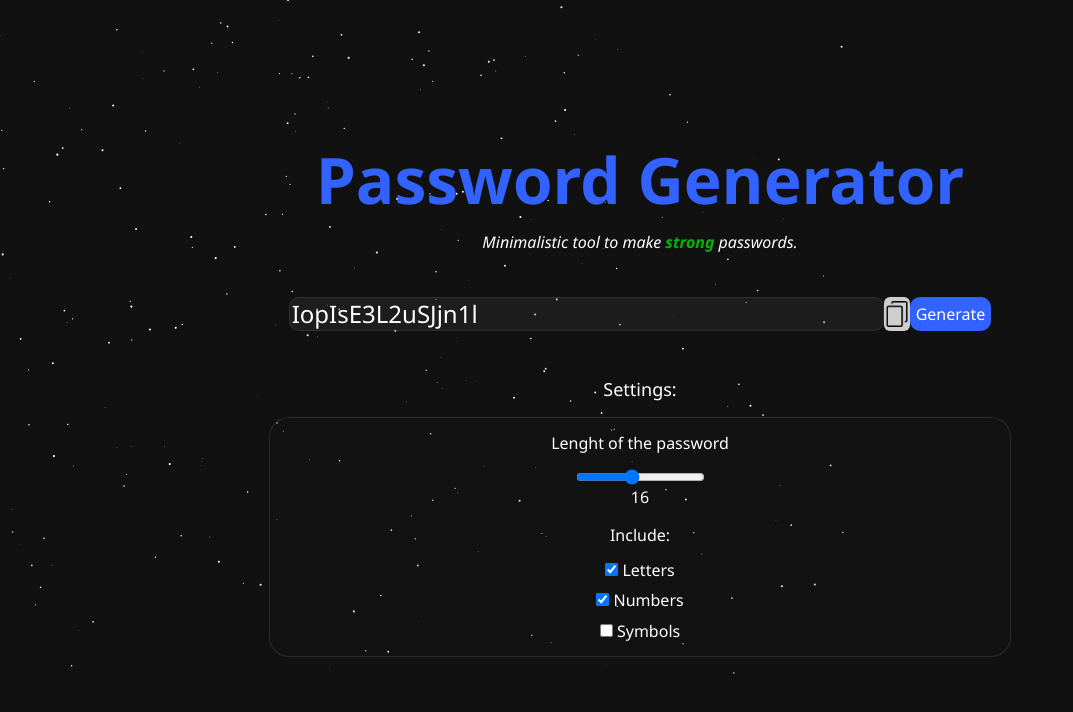
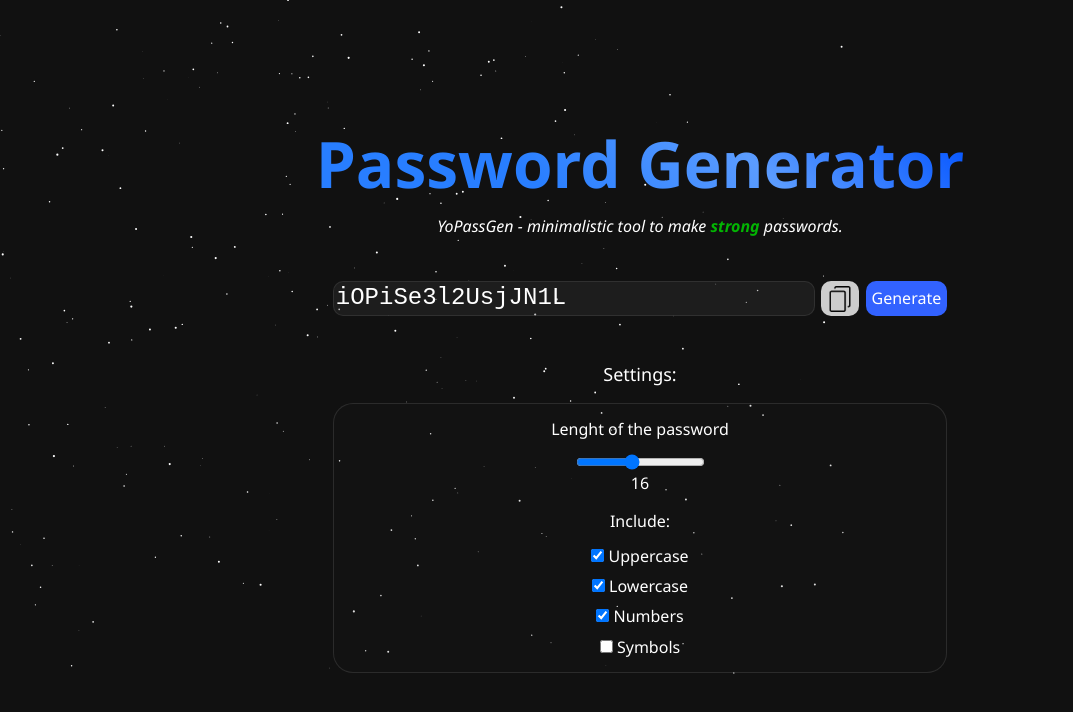
Before and after one commit to Niyaz228/YoPassGen, a plain HTML site: page index.html in a window 1280 px wide. Shown: the whole page, without its empty margins (0-1073 px from the left). Drawn offline with Linux system fonts and the light colour scheme.

Commit message:
Add files via upload

```diff
--- a/index.html
+++ b/index.html
@@ -7,7 +7,7 @@
     <meta name="viewport" content="width=device-width, initial-scale=1.0">
     <link rel="stylesheet" href="styles/normalize.css">
     <link rel="stylesheet" href="styles/style.css">
-    <title>YoPassGen</title>
+    <title>YoPassGen - Password Generator</title>
 </head>
 
 <body>
@@ -18,16 +18,19 @@
             <div class="genwindow">
 
                 <div class="info">
-                    <h1 class="label">
-                        Password Generator
-                    </h1>
+                    <a href="https://github.com/Niyaz228/YoPassGen" target="_blank">
+                        <h1 class="label gradient-text">
+                            Password Generator
+                        </h1>
+                    </a>
+
                     <p class="slogan">
-                        Minimalistic tool to make <strong style="color: rgb(3, 180, 3);">strong</strong> passwords.
+                        YoPassGen - minimalistic tool to make <strong style="color: rgb(3, 180, 3);">strong</strong> passwords.
                     </p>
                 </div>
 
                 <div class="generator">
-                    <textarea id="myTextarea" class="passw_area" cols="41" rows="1"></textarea>
+                    <textarea id="myTextarea" class="passw_area" cols="32" rows="1"></textarea>
 
                     <button class="copybtn" onclick="copy()">
                         <img class="copyicon" src="images/copy.png" alt="copy">
@@ -36,6 +39,10 @@
                     <button class="genbutton" onclick="pasteNewPassword()">
                         Generate
                     </button>
+                </div>
+
+                <div class="error" id="error">
+                    Error: check at least one box.
                 </div>
 
                 <p style="font-size: large; text-align: center; color: #fff;">Settings:</p>
@@ -54,7 +61,10 @@
                         <p style="text-align:center; margin-top: 2.5vh; color: #fff;">Include:</p>
 
                         <li class="set">
-                            <input id="letters" type="checkbox" checked> Letters
+                            <input id="upper" type="checkbox" checked> Uppercase
+                        </li>
+                        <li class="set">
+                            <input id="lower" type="checkbox" checked> Lowercase
                         </li>
                         <li class="set">
                              <input class="numbers" id="numbers" type="checkbox" checked> Numbers
--- a/scripts/gen.js
+++ b/scripts/gen.js
@@ -1,37 +1,43 @@
 "use strict";
 
 function generatePassword() {
-
         var length = document.getElementById("flying").value,
             charset = "",
             password = "";
 
-        if(document.getElementById("letters").checked)
-            charset += "abcdefghijklmnopqrstuvwxyzABCDEFGHIJKLMNOPQRSTUVWXYZ";
+        if(document.getElementById("upper").checked)
+            charset += "ABCDEFGHIJKLMNOPQRSTUVWXYZ";
+        if(document.getElementById("lower").checked)
+            charset += "abcdefghijklmnopqrstuvwxyz";
         if(document.getElementById("numbers").checked)
             charset += "0123456789";
         if(document.getElementById("symbols").checked)
             charset += "!@#$%^&*()-_=+[]{};:',.<>/?";
 
-        for (var i = 0, n = charset.length; i < length; ++i) {
+        for (var i = 0, n = charset.length; i < length; ++i)
             password += charset.charAt(Math.floor(Math.random() * n));
-        }
 
-        if(password == '')
-            password = "mahmood what the hell";
         return password;
 }
 
-function pasteNewPassword(){
-    document.getElementById('myTextarea').value = generatePassword();
+function pasteNewPassword() {
+    let result = generatePassword();
+
+    if(result != "") {
+        document.getElementById("error").style.display = "none";
+        document.getElementById('myTextarea').value = result;
+    }
+    else
+        document.getElementById("error").style.display = "block";
 }
 
 function copy() {
-  var copyText = document.getElementById("myTextarea");
+    var copyText = document.getElementById("myTextarea");
 
-  copyText.select();
+    copyText.select();
+    document.execCommand("copy");
 
-  document.execCommand("copy");
+    document.getSelection().removeAllRanges();
 }
 
 pasteNewPassword(); //when page loads
--- a/styles/style.css
+++ b/styles/style.css
@@ -29,12 +29,10 @@ main {
 }
 
 .label {
-    color: rgb(50, 98, 255);
     font-size: 4rem;
-    font-weight: 800;
+    font-weight: 900;
     text-align: center;
-    margin-bottom: 1vh;
-    margin-top: 0;
+    margin: 2vh 0 1vh 0;
 }
 .slogan {
     font-weight: 400;
@@ -55,11 +53,23 @@ main {
     background-color: rgba(59, 59, 59, 0.308);
     border-color: #74747438;
     color: white;
+    font-family: 'Courier New', Courier, monospace;
 }
+
+.error {
+    position: absolute;
+    display: none;
+    color: red;
+    font-size: small;
+    padding-left: 30px;
+    text-decoration: underline;
+}
+
 .settings {
     background-color: rgba(32, 32, 32, 0.144);
+    margin: 0px 20px;
+    margin-bottom: 2vh;
 }
-
 .set {
     margin-top: 1.5vh;
     list-style: none;
@@ -89,10 +99,10 @@ ul:first-child {
 
 .copybtn {
     background-color: rgba(226, 226, 226, 0.904);
-    border-radius: 6px;
+    border-radius: 10px;
     border: none;
     background-repeat: no-repeat;
-    padding: 0;
+    margin: 0 .5vw;
 }
 .copyicon {
     height: 30px;
@@ -108,3 +118,10 @@ ul:first-child {
     width:100%;
     z-index: -1;
 }
+
+
+.gradient-text {
+    background: linear-gradient(45deg, rgb(40, 126, 255) 33%, rgb(91, 156, 255) 66%, rgb(0, 81, 255));
+    -webkit-background-clip: text;
+    -webkit-text-fill-color: transparent;
+  }
```
